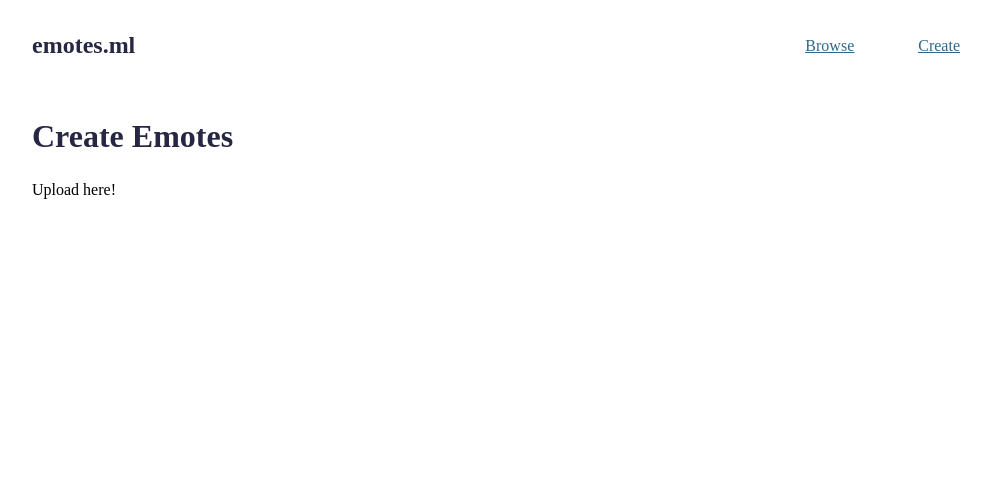
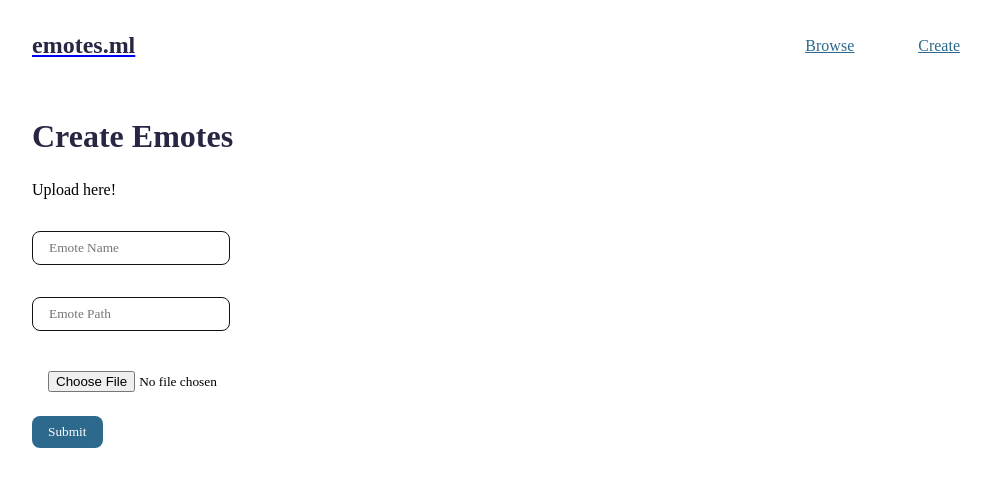
Before and after one commit to Felpix-Studios/emotes-interface, a Vue app in the folder client/: page /create in a window 1280 px wide. Shown: the top 486 px of the page, without its empty margins (128-1119 px from the left). Built offline with nearby package versions, Linux system fonts and the light colour scheme.

Commit message:
Create/Upload emote page created

```diff
--- a/client/src/components/Navbar.vue
+++ b/client/src/components/Navbar.vue
@@ -1,6 +1,6 @@
 <template>
     <div class="nav">
-        <h1>emotes.ml</h1>
+        <router-link to="/"><h1>emotes.ml</h1></router-link>
         <div class="navLinks">
             <router-link to="/"><a href="#">Browse</a></router-link>
             <router-link to="/create"><a href="#">Create</a></router-link>
--- a/client/src/views/Browse.vue
+++ b/client/src/views/Browse.vue
@@ -33,7 +33,7 @@ export default {
     },
     mounted(){
         this.$axios
-            .get('')
+            .get('https://emotes.ml/api/emotes?api_key=bQ_3ukoR1MaK1gxQT6OPQqgOgmxx4_mckSkWtlU_T2QLlFcHsEI04jN3sS2BKyhS1-lSdzi6_GRa-bn9SAbe_GJhY32Qsvt6RBE3Ug-yOYO-qsi2ICprDFFVc8XXflZ5G8ixH59kWmrTzFH3eNyq3MTSdOP-bZ333PrvSbNxQVk')
             .then(response=>(this.popularEmotes=response["data"]))
         console.log(this.popularEmotes)
     },
@@ -97,9 +97,8 @@ button{
     border: none;
     border-radius: 0.5rem;
     color: white;
-    background-color: #88BED9;
+    background-color: #2c698d;
     font-family: Raleway;
-    margin-left:1rem;
     &:hover{
         border: none;
         border-radius: 0.5rem;
--- a/client/src/views/Create.vue
+++ b/client/src/views/Create.vue
@@ -2,6 +2,13 @@
     <div class="create">
         <h2>Create Emotes</h2>
         <p>Upload here!</p>
+        <input v-model="emoteName" placeholder="Emote Name"/>
+        <br/>
+        <input v-model="path" placeholder="Emote Path"/>
+        <br/>
+        <input type="file" name="filename" class="fileInput">
+        <br/>
+        <button>Submit</button>
     </div>
 </template>
 
@@ -10,6 +17,9 @@ export default {
     name: 'Create',
     data: function() {
         return {
+            emoteName:"",
+            path:"",
+            img:""
         };
     },
     mounted(){
@@ -19,5 +29,35 @@ export default {
 </script>
 
 <style lang="scss">
-
+input{
+    margin: 1rem 0;
+    font-family: Raleway;
+}
+.fileInput{
+    border: none;
+    padding: 0.5rem 1rem;
+    &:hover{
+        border: none;
+    }
+    &:active{
+        border: none;
+    }
+}
+input #file-upload-button{
+    padding: 0.5rem 1rem;
+    border: none;
+    border-radius: 0.5rem;
+    color: white;
+    background-color: #bae8e8;
+    font-family: Raleway;
+    margin-left:1rem;
+    &:hover{
+        border: none;
+        border-radius: 0.5rem;
+    }
+    &:active{
+        border: none;
+        border-radius: 0.5rem;
+    }
+}
 </style>
--- a/client/src/views/EmotePage.vue
+++ b/client/src/views/EmotePage.vue
@@ -19,6 +19,6 @@ export default {
 }
 </script>
 
-<style lang="scss">
+<style lang="scss" scoped>
 
 </style>
```
Also changed, not shown: 1 other file (tests, documents, lock files or other folders).
